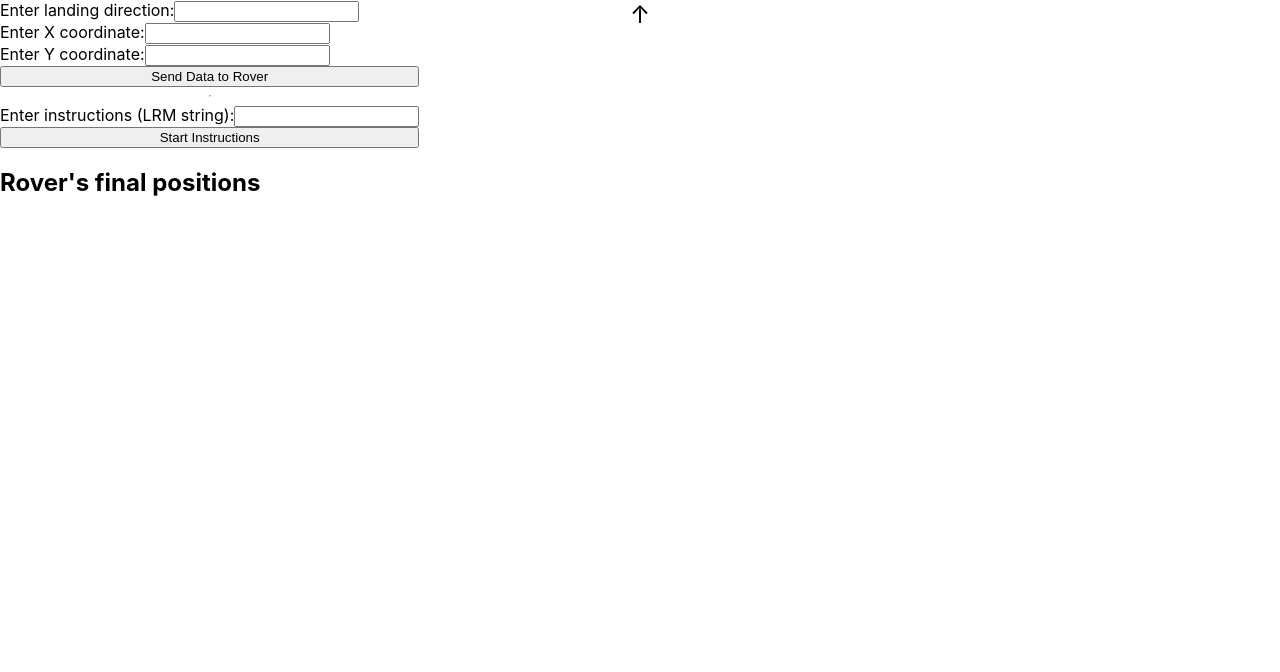
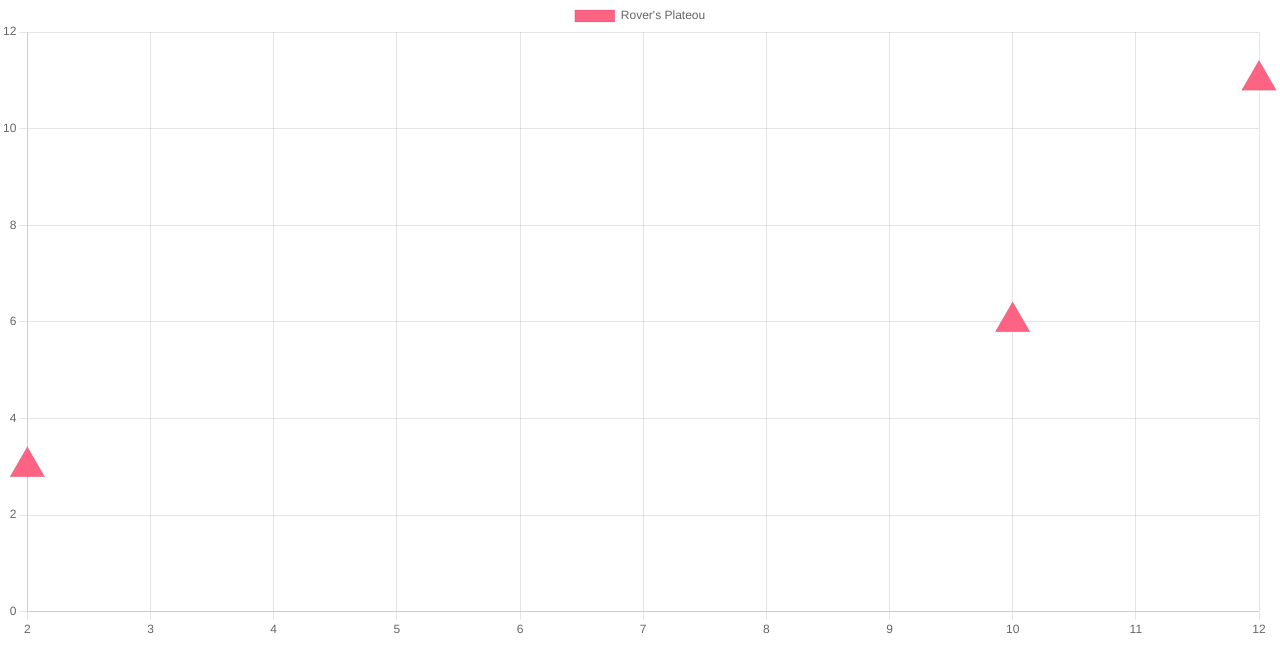
Before and after one commit to MairaGalvao/mars-rover-plateou, a React (Create React App) app: page / in a window 1280 px wide. Shown: the top 672 px of the page. Built offline with nearby package versions, Linux system fonts and the light colour scheme.

Commit message:
Feat: create graph grid Plateou with pointer

```diff
--- a/package.json
+++ b/package.json
@@ -10,7 +10,9 @@
     "@types/node": "^16.18.62",
     "@types/react": "^18.2.37",
     "@types/react-dom": "^18.2.15",
+
     "react": "^18.2.0",
+    "react-chartjs-2": "^5.2.0",
     "react-dom": "^18.2.0",
     "react-scripts": "5.0.1",
     "typescript": "^4.9.5",
--- a/src/App.tsx
+++ b/src/App.tsx
@@ -4,27 +4,34 @@ import React, { useState } from 'react';
 import './App.css';
 import Rover from './Components/Rover';
 import UserData from './Components/UserData';
+import GridPlateou from './Components/GridPlateou';
 
 function App() {
-  const [roverData, setRoverData] = useState({ direction: 0, x: 0, y: 0, instructions: '' });
+
+  const [roverData, setRoverData] = useState({ direction: 0, x: 2, y: 4, instructions: '' });
 
   const handleSendData = (direction: number, x: number, y: number, instructions: string) => {
     setRoverData({ direction, x, y, instructions });
   };
 
+
+
+
   return (
     <>
-      <div className="App">
-        <div className='UserInfoRover'>
-          <UserData onSendData={handleSendData} />
-        </div>
-        <Rover
+   {/* <Rover
           direction={roverData.direction}
           x={roverData.x}
           y={roverData.y}
           instructions={roverData.instructions}
         />
-      </div>
+
+          <UserData onSendData={handleSendData} />
+       */}
+    <GridPlateou
+
+      />
+
     </>
   );
 }
--- a/src/Components/GridPlateou.tsx
+++ b/src/Components/GridPlateou.tsx
@@ -1,13 +1,42 @@
+import React from 'react';
+import {
+  Chart as ChartJS,
+  LinearScale,
+  PointElement,
+  LineElement,
+  Tooltip,
+  Legend,
+} from 'chart.js';
+import { Scatter } from 'react-chartjs-2';
+
+export function GridPlateou (){
+ChartJS.register(LinearScale, PointElement, LineElement, Tooltip, Legend);
+
+ const options = {
+  scales: {
+    y: {
+      beginAtZero: true,
+    },
+  },
+};
 
 
-function GridPlateou() {
-  return (
-    <div className="GridPlateou">
-        <p>
-Grid Plateou        </p>
+const roversRange = []
+ const data = {
+  datasets: [
+    {
+      label: "Rover's Plateou",
+      data: [{x:10, y:6}, {x:2, y:3}, {x:12, y:11}],
+      backgroundColor: 'rgba(255, 99, 132, 1)',
+      pointStyle: "triangle",
+      radius:20
 
-    </div>
-  );
+
+    },
+  ],
+};
+
+return <Scatter options={options} data={data} />
+
 }
-
-export default GridPlateou;
+export default GridPlateou
```
Also changed, not shown: 1 other file (tests, documents, lock files or other folders).
